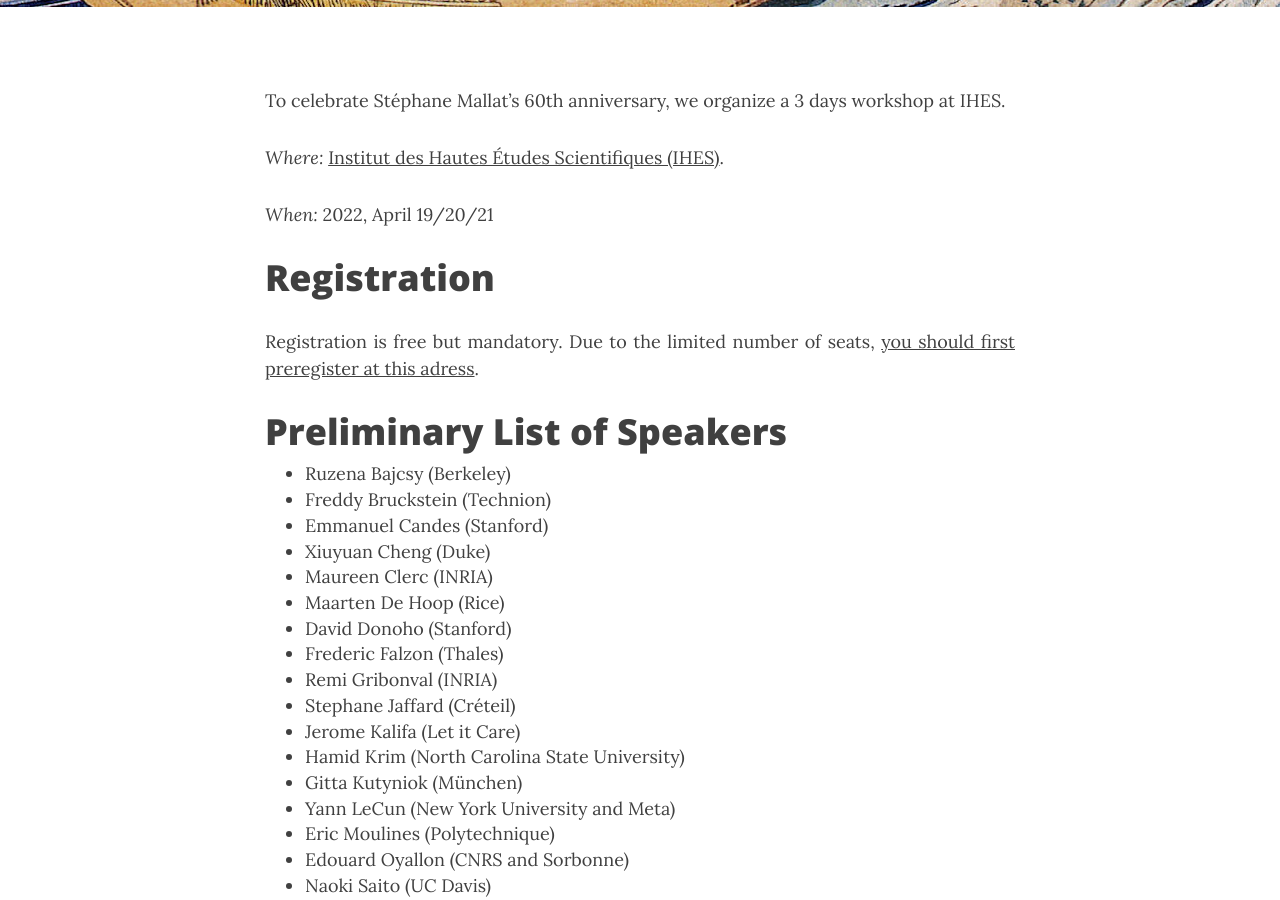
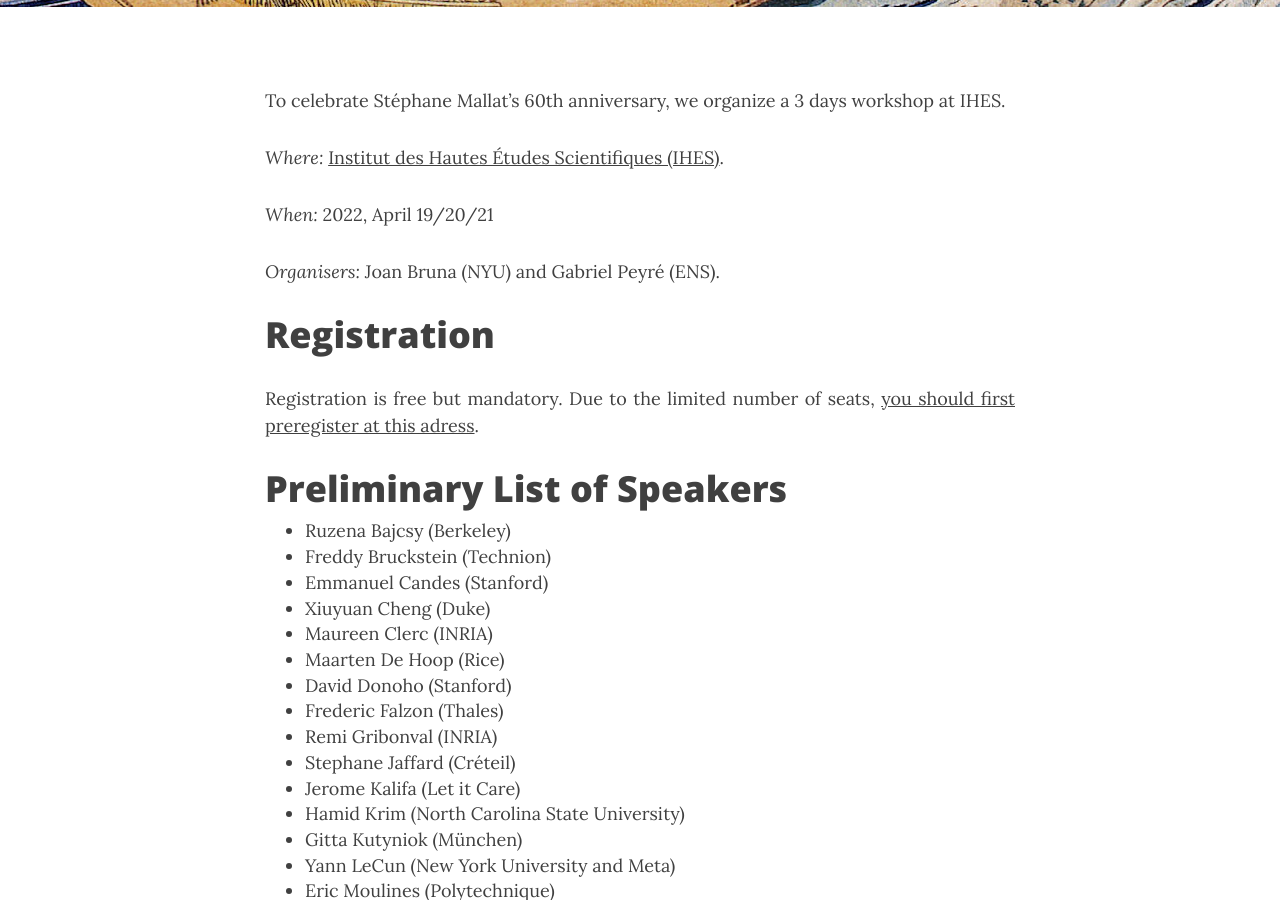
Before and after one commit to mallat60/mallat60.github.io, a Jekyll site: the page built from index.md, in a window 1280 px wide and 900 px high, scrolled down 309 px. Built offline with Jekyll 4.4.1, drawn with Linux system fonts in a browser that asks for light colours; nearby versions of some CDN libraries.

Commit message:
Update index.md with organisers name

```diff
--- a/index.md
+++ b/index.md
@@ -10,6 +10,8 @@ To celebrate Stéphane Mallat's 60th anniversary, we organize a 3 days workshop
 _Where:_ [Institut des Hautes Études Scientifiques (IHES)](https://www.ihes.fr/plan-acces/).
 
 _When:_  2022, April 19/20/21
+
+_Organisers:_ Joan Bruna (NYU) and Gabriel Peyré (ENS).
 
 
 Registration
```
